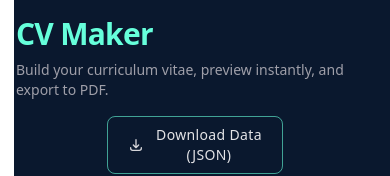
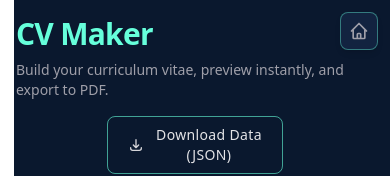
Before and after one commit to KmTempe/cv-app, a Next.js app: page / in a window 390 px wide. Shown: the top 176 px of the page. Built offline with nearby package versions, Linux system fonts and the light colour scheme.

Commit message:
feat: fixed-position home icon button (top-right), fix header layout, fix cookie Secure flag

```diff
--- a/src/app/page.tsx
+++ b/src/app/page.tsx
@@ -412,7 +412,8 @@ export default function Home() {
       };
       localStorage.setItem('cvAutoSave', JSON.stringify(dataToSave));
       // Set a certified cookie that expires in 1 year (31536000 seconds)
-      document.cookie = "cvDataSaved=true; max-age=31536000; SameSite=Strict; Secure";
+      const secureFlag = location.protocol === 'https:' ? '; Secure' : '';
+      document.cookie = `cvDataSaved=true; max-age=31536000; SameSite=Strict${secureFlag}`;
     }, 500); // debounce savings
 
     return () => clearTimeout(timer);
@@ -448,12 +449,22 @@ export default function Home() {
 
   return (
     <div className="min-h-screen bg-background text-foreground p-4 md:p-8 selection:bg-primary/30">
+      {/* Fixed home button — top-right corner of the viewport */}
+      <a
+        href="https://l7feeders.dev/"
+        target="_blank"
+        rel="noopener noreferrer"
+        title="Home — l7feeders.dev"
+        className="fixed top-3 right-3 z-50 p-2 rounded-lg border border-border/40 bg-card hover:bg-primary/10 hover:border-primary/60 text-zinc-400 hover:text-primary transition-all shadow-md"
+      >
+        <svg className="w-5 h-5" fill="none" stroke="currentColor" viewBox="0 0 24 24">
+          <path strokeLinecap="round" strokeLinejoin="round" strokeWidth={2} d="M3 12l2-2m0 0l7-7 7 7M5 10v10a1 1 0 001 1h3m10-11l2 2m-2-2v10a1 1 0 01-1 1h-3m-6 0a1 1 0 001-1v-4a1 1 0 011-1h2a1 1 0 011 1v4a1 1 0 001 1m-6 0h6" />
+        </svg>
+      </a>
       <div className="max-w-7xl mx-auto space-y-8">
         <header className="flex flex-col xl:flex-row items-center justify-between gap-4 pb-6 border-b border-zinc-800">
-          <div>
-            <h1 className="text-3xl md:text-5xl font-bold text-primary tracking-tight">
-              CV Maker
-            </h1>
+          <div className="flex-1">
+            <h1 className="text-3xl md:text-5xl font-bold text-primary tracking-tight">CV Maker</h1>
             <p className="text-zinc-400 mt-2 text-sm md:text-base">Build your curriculum vitae, preview instantly, and export to PDF.</p>
           </div>
           <div className="flex flex-wrap items-center justify-center gap-3">
```
